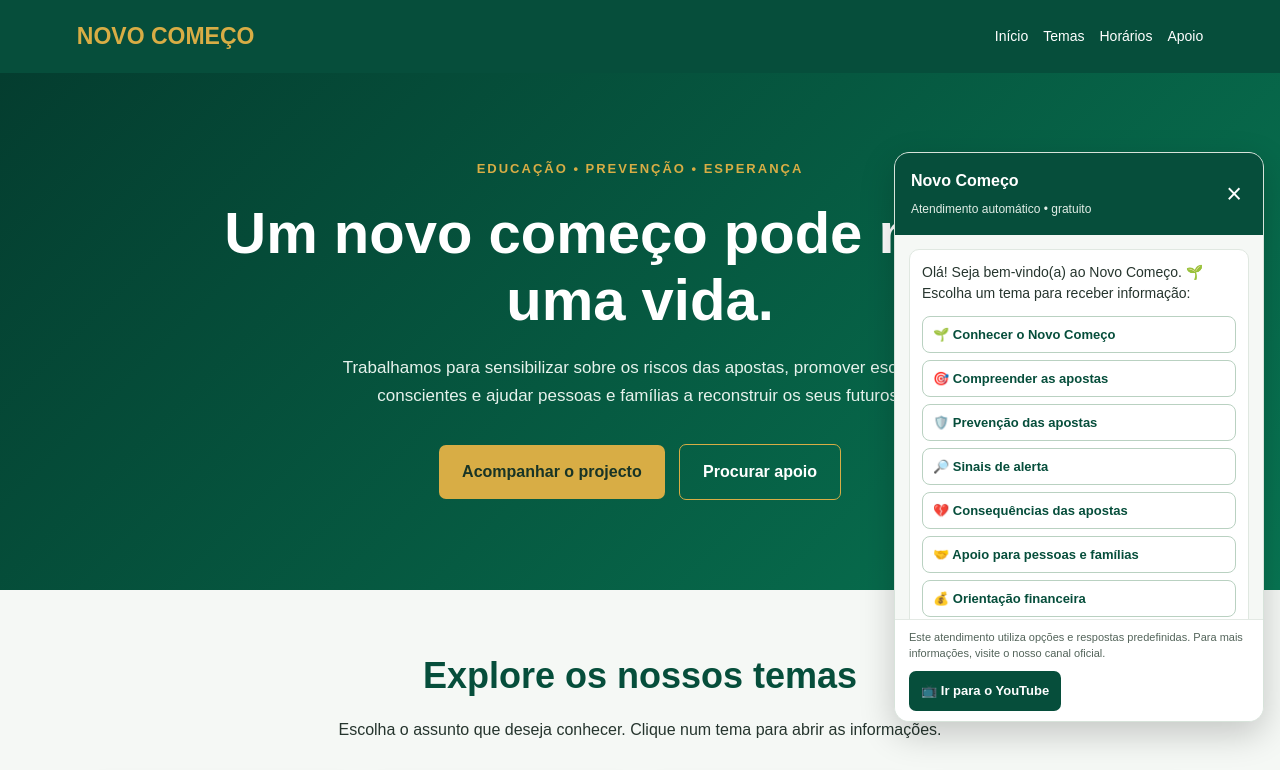
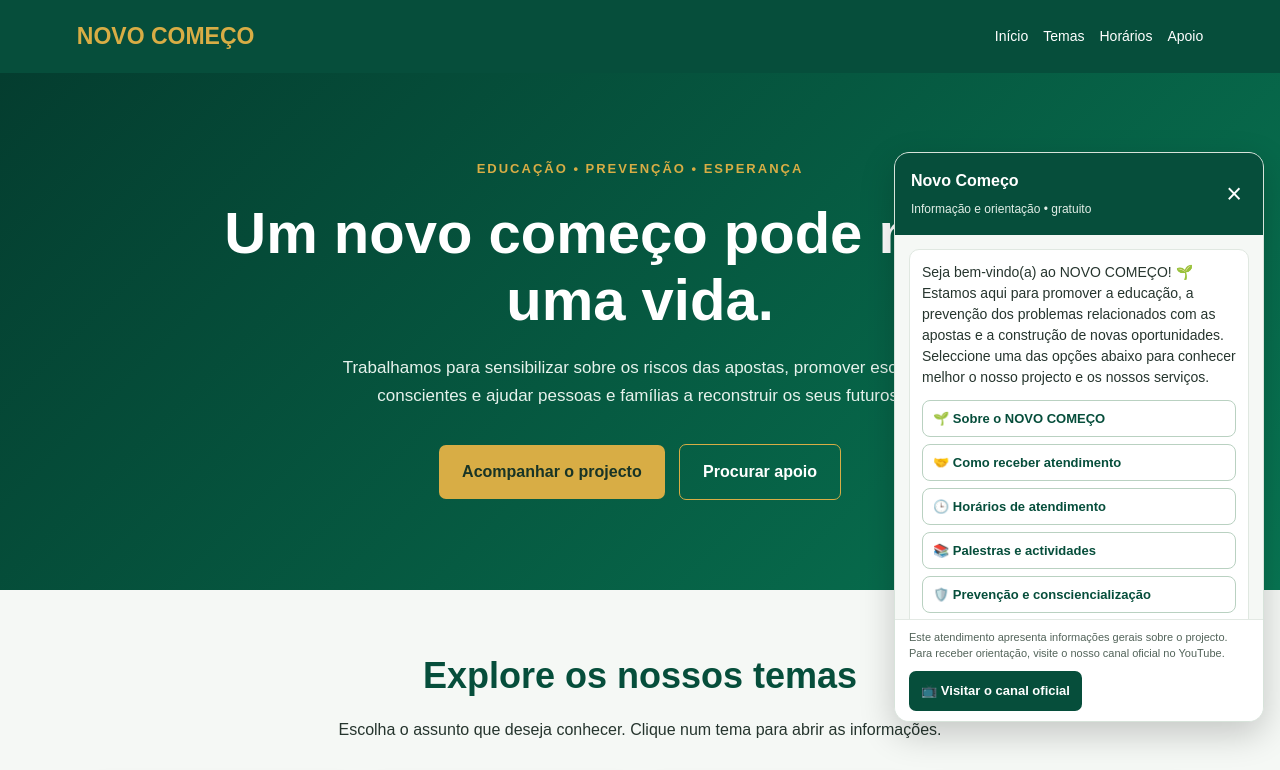
Before and after one commit to NOVO-COMECO/NOVO-COMECO, a plain HTML site: page index.html in a window 1280 px wide. Both pictures are taken after a click on the button "💬 Atendimento automático". Shown: the top 770 px of the page. Drawn offline with Linux system fonts and the light colour scheme.

Commit message:
Update chat panel text and responses

```diff
--- a/index.html
+++ b/index.html
@@ -295,14 +295,14 @@ footer p {font-size:14px;margin:5px 0}
   <div class="chat-topo">
     <div>
       <strong>Novo Começo</strong>
-      <small>Atendimento automático • gratuito</small>
+      <small>Informação e orientação • gratuito</small>
     </div>
     <button class="chat-fechar" id="chatFechar" type="button" aria-label="Fechar atendimento">×</button>
   </div>
   <div class="chat-corpo" id="chatCorpo" aria-live="polite"></div>
   <div class="chat-rodape">
-    <p>Este atendimento utiliza opções e respostas predefinidas. Para mais informações, visite o nosso canal oficial.</p>
-    <a class="chat-youtube" href="https://www.youtube.com/@Novo-Comeco-m6u" target="_blank" rel="noopener noreferrer">📺 Ir para o YouTube</a>
+    <p>Este atendimento apresenta informações gerais sobre o projecto. Para receber orientação, visite o nosso canal oficial no YouTube.</p>
+    <a class="chat-youtube" href="https://www.youtube.com/@Novo-Comeco-m6u" target="_blank" rel="noopener noreferrer">📺 Visitar o canal oficial</a>
   </div>
 </div>
 
@@ -328,14 +328,34 @@ document.querySelectorAll("#temas .tema").forEach(function(tema) {
   const corpo = document.getElementById("chatCorpo");
 
   const respostas = [
-    ["🌱 Conhecer o Novo Começo", "O Novo Começo é um projecto social de educação e sensibilização sobre os riscos das apostas. O nosso lema é: Recuperar vidas. Reconstruir futuros."],
-    ["🎯 Compreender as apostas", "As apostas envolvem arriscar dinheiro num resultado incerto. Não existe garantia de ganhar e as apostas não são uma fonte segura de rendimento."],
-    ["🛡️ Prevenção das apostas", "Proteja o dinheiro destinado às necessidades essenciais, não peça empréstimos para apostar e evite tentar recuperar perdas com novas apostas."],
-    ["🔎 Sinais de alerta", "Gastar mais do que planeou, esconder apostas, tentar recuperar perdas ou sentir dificuldade em parar podem ser sinais de alerta. Se isso afectar a sua vida, procure apoio."],
-    ["💔 Consequências das apostas", "As apostas problemáticas podem contribuir para dívidas, conflitos familiares, dificuldades no trabalho ou nos estudos e sofrimento emocional."],
-    ["🤝 Apoio para pessoas e famílias", "Converse com alguém de confiança e procure um profissional de saúde se a situação afectar o seu bem-estar. Escute sem humilhar nem julgar."],
-    ["💰 Orientação financeira", "Registe rendimentos, despesas e dívidas. Priorize alimentação, habitação, transporte e outras necessidades essenciais. Evite contrair dívidas para apostar. Esta é informação educativa geral."],
-    ["📚 Actividades e palestras", "As palestras estão previstas para sábados e domingos, das 19h30 às 20h30. Consulte os canais oficiais para confirmar as actividades."]
+    [
+      "🌱 Sobre o NOVO COMEÇO",
+      "O NOVO COMEÇO é um projecto social dedicado à educação, à prevenção dos problemas relacionados com as apostas e à construção de novas oportunidades. A nossa missão é promover informação, escolhas conscientes e esperança."
+    ],
+    [
+      "🤝 Como receber atendimento",
+      "O NOVO COMEÇO disponibiliza informações e orientação através dos seus canais oficiais. Para aceder ao nosso atendimento, visite o canal oficial no YouTube. Lá encontrará o acesso ao grupo de WhatsApp, onde serão realizadas as interacções e o acompanhamento dos participantes."
+    ],
+    [
+      "🕒 Horários de atendimento",
+      "O horário habitual de atendimento do projecto é de segunda a sexta-feira, das 10h00 às 20h30. Para informações e orientações, visite o nosso canal oficial no YouTube."
+    ],
+    [
+      "📚 Palestras e actividades",
+      "Promovemos palestras educativas, sensibilização sobre os riscos das apostas e partilha de informação útil. As palestras estão previstas para sábados e domingos, das 19h30 às 20h30. Consulte o nosso canal oficial para acompanhar as actividades e confirmar os horários."
+    ],
+    [
+      "🛡️ Prevenção e consciencialização",
+      "A prevenção começa com informação. Evite utilizar dinheiro destinado às necessidades essenciais para apostar, não contraia dívidas para jogar e procure apoio se sentir dificuldade em parar. Conhecer os riscos é um passo importante para proteger a sua vida e a sua família."
+    ],
+    [
+      "💰 Educação e orientação financeira",
+      "A organização financeira começa por conhecer os seus rendimentos, despesas e dívidas. Dê prioridade às necessidades essenciais, evite novas dívidas para apostar e estabeleça objectivos realistas. Estas são orientações educativas gerais."
+    ],
+    [
+      "❤️ Como apoiar o projecto",
+      "Pode apoiar o NOVO COMEÇO acompanhando o nosso canal no YouTube, partilhando as nossas mensagens educativas e divulgando as actividades de sensibilização. Cada partilha pode ajudar a levar informação a mais pessoas."
+    ]
   ];
 
   function mostrarMenu() {
@@ -343,7 +363,7 @@ document.querySelectorAll("#temas .tema").forEach(function(tema) {
 
     const saudacao = document.createElement("div");
     saudacao.className = "chat-resposta";
-    saudacao.textContent = "Olá! Seja bem-vindo(a) ao Novo Começo. 🌱 Escolha um tema para receber informação:";
+    saudacao.textContent = "Seja bem-vindo(a) ao NOVO COMEÇO! 🌱 Estamos aqui para promover a educação, a prevenção dos problemas relacionados com as apostas e a construção de novas oportunidades. Seleccione uma das opções abaixo para conhecer melhor o nosso projecto e os nossos serviços.";
 
     const lista = document.createElement("div");
     lista.className = "chat-opcoes";
@@ -361,6 +381,7 @@ document.querySelectorAll("#temas .tema").forEach(function(tema) {
 
     saudacao.appendChild(lista);
     corpo.appendChild(saudacao);
+    corpo.scrollTop = 0;
   }
 
   function mostrarResposta(indice) {
@@ -383,13 +404,14 @@ document.querySelectorAll("#temas .tema").forEach(function(tema) {
     link.href = "https://www.youtube.com/@Novo-Comeco-m6u";
     link.target = "_blank";
     link.rel = "noopener noreferrer";
-    link.textContent = "📺 Saber mais no YouTube";
+    link.textContent = "📺 Visitar o canal oficial no YouTube";
     resposta.appendChild(link);
 
     const voltar = document.createElement("button");
     voltar.type = "button";
     voltar.className = "chat-opcao";
-    voltar.textContent = "↩ Escolher outro tema";
+    voltar.style.marginTop = "10px";
+    voltar.textContent = "↩ Voltar às opções";
     voltar.addEventListener("click", mostrarMenu);
     resposta.appendChild(voltar);
 
```
